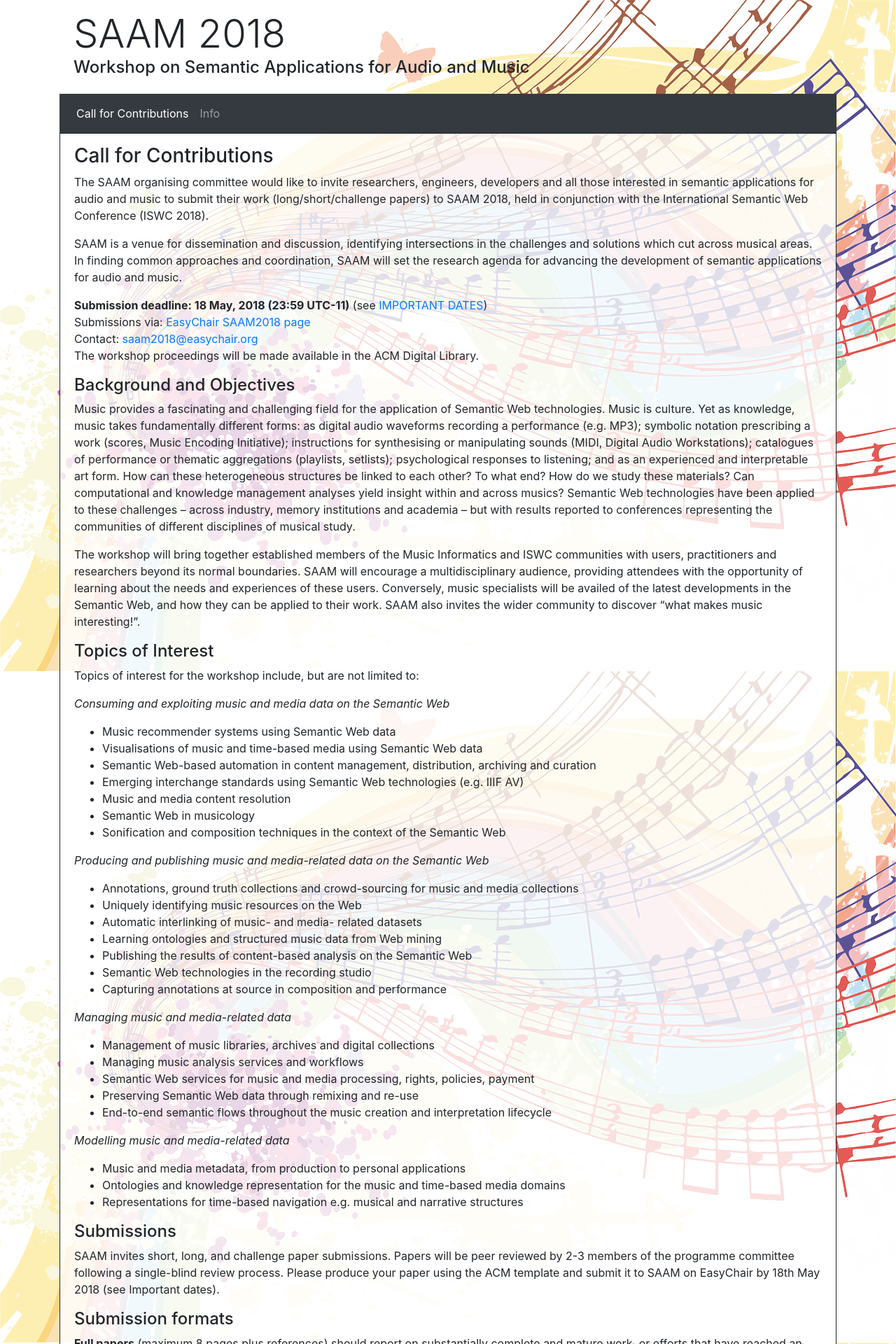
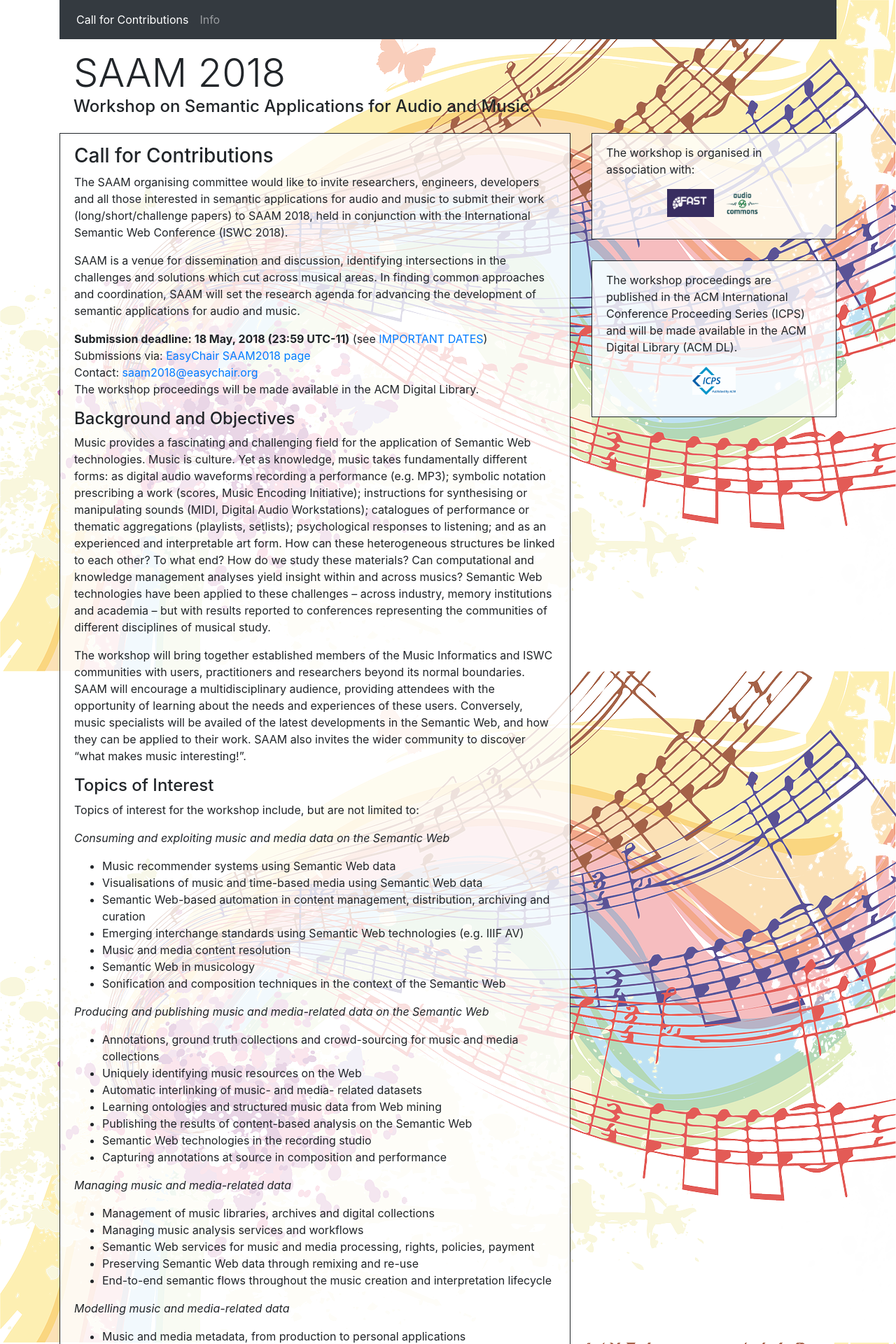
Before and after one commit to AudioCommons/SAAM2018-Website, a Jekyll site: the page built from call.md, in a window 1280 px wide. Shown: the top 1920 px of the page at 70% size. Built offline with Jekyll 4.4.1, drawn with Linux system fonts in a browser that asks for light colours; nearby versions of some CDN libraries; some of the changed text lies outside the part shown.

Commit message:
Move logos to a right sidebar

```diff
--- a/_includes/footer.html
+++ b/_includes/footer.html
@@ -1,12 +1,18 @@
 <div class="container" style="height:90px">
   <div class="row">
     <div class="col">
-      <div id="footer" style="background-color: #ffffffcf; padding:15px 20px; border-width: 1px; border-style:solid;">
+      <div id="footer" class="content-box">
         <!-- <div class="container"> -->
+        <p>
           The workshop is organised in association with &nbsp;
           <a href="http://www.semanticaudio.ac.uk/"><img src="./img/FAST-logo.png" alt="FAST" height="40px"></a>
           &nbsp;
           <a href="http://www.audiocommons.org/"><img src="./img/audio-commons-logo-horizontal.png" alt="Audio Commons" height="30px"></a>
+        </p>
+        <p>
+          The workshop proceedings are published in the ACM International Conference Proceeding Series (ICPS) and will be made available in the ACM Digital Library (ACM DL). &nbsp;
+          <a href="https://www.acm.org/publications/icps-series"><img src="./img/ACM-ICPS-logo.jpeg" alt="ACM-ICPS" height="40px"></a>
+        </p>
           <!-- <div class="row">
             <div class="col" style="vertical-align: bottom;">
               <div>
--- a/_includes/header.html
+++ b/_includes/header.html
@@ -1,12 +1,4 @@
 <div class="container">
-  <div class="row">
-    <div class="col">
-      <div id="headerContent" style="padding-bottom:15px; padding-left:20px; padding-top:15px; padding-right:20px">
-        <div class="display-4">SAAM 2018</div>
-        <h4>Workshop on Semantic Applications for Audio and Music</h4>
-      </div>
-    </div>
-  </div>
   <nav class="navbar navbar-expand-lg navbar-dark bg-dark">
     <!-- <a class="navbar-brand" href="#">SAAM 2018</a> -->
     <button class="navbar-toggler" type="button" data-toggle="collapse" data-target="#navbarNav" aria-controls="navbarNav" aria-expanded="false" aria-label="Toggle navigation">
@@ -28,4 +20,12 @@
     <!-- </div> -->
     </div>
   </nav>
+  <div class="row">
+    <div class="col">
+      <div id="headerContent" style="padding-bottom:15px; padding-left:20px; padding-top:15px; padding-right:20px">
+        <div class="display-4">SAAM 2018</div>
+        <h4>Workshop on Semantic Applications for Audio and Music</h4>
+      </div>
+    </div>
+  </div>
 </div>
--- a/_includes/html-head.html
+++ b/_includes/html-head.html
@@ -6,5 +6,7 @@
   <!-- Bootstrap CSS -->
   <link rel="stylesheet" href="https://maxcdn.bootstrapcdn.com/bootstrap/4.0.0/css/bootstrap.min.css" integrity="sha384-Gn5384xqQ1aoWXA+058RXPxPg6fy4IWvTNh0E263XmFcJlSAwiGgFAW/dAiS6JXm" crossorigin="anonymous">
 
+  <link rel="stylesheet" href="./css/style.css">
+
   <title>{{ site.title }} - {{ page.title }}</title>
 </head>
--- /dev/null
+++ b/_includes/sidebar.html
@@ -0,0 +1,34 @@
+<div class="container">
+  <div class="row">
+    <!-- <div class="col"> -->
+      <div class="content-box">
+        <p>
+          The workshop is organised in association with:
+          <!-- <a href="http://www.semanticaudio.ac.uk/"><img src="./img/FAST-logo.png" alt="FAST" height="40px"></a>
+          &nbsp;
+          <a href="http://www.audiocommons.org/"><img src="./img/audio-commons-logo-square.png" alt="Audio Commons" height="40px"></a> -->
+        </p>
+        <p style="text-align: center">
+          <a href="http://www.semanticaudio.ac.uk/"><img src="./img/FAST-logo.png" alt="FAST" height="40px"></a>
+          &nbsp;
+          <a href="http://www.audiocommons.org/"><img src="./img/audio-commons-logo-square.png" alt="Audio Commons" height="40px"></a>
+        </p>
+      </div>
+    <!-- </div> -->
+  </div>
+  <div class="row">
+    <!-- <div class="col"> -->
+      <div class="content-box">
+        <p>
+          The workshop proceedings are published in
+          the ACM International Conference Proceeding Series (ICPS)
+          and will be made available in the ACM Digital Library (ACM DL).
+          <!-- <a href="https://www.acm.org/publications/icps-series"><img src="./img/ACM-ICPS-logo.jpeg" alt="ACM-ICPS" height="40px"></a> -->
+        </p>
+        <p style="text-align: center">
+          <a href="https://www.acm.org/publications/icps-series"><img src="./img/ACM-ICPS-logo.jpeg" alt="ACM-ICPS" height="40px"></a>
+        </p>
+      </div>
+    <!-- </div> -->
+  </div>
+</div>
--- a/_layouts/default.html
+++ b/_layouts/default.html
@@ -6,14 +6,18 @@
     <div class="container" style="margin-bottom: 20px">
       <!-- Content here -->
       <div class="row">
-        <div class="col">
-          <div id="content" style="background-color: #ffffffcf; padding:15px 20px; border-width: 1px; border-style:solid;">
-          {{ content }}
+        <div class="col-12 col-md-8">
+          <div id="content" class="content-box">
+            {{ content }}
+          </div>
         </div>
+        <div class="col-12 col-md-4">
+          <div id="sidebar">
+            {% include sidebar.html %}
+          </div>
         </div>
       </div>
     </div>
-    {% include footer.html %}
 
     {% include body-end.html %}
   </body>
--- /dev/null
+++ b/css/style.scss
@@ -0,0 +1,11 @@
+---
+---
+
+.content-box {
+  background-color: #ffffffcf;
+  padding:15px 20px;
+  border-width: 1px;
+  border-style:solid;
+  width: 100%;
+  margin-bottom: 30px;
+}
```
Also changed, not shown: img/ACM-ICPS-logo.jpeg (added).
